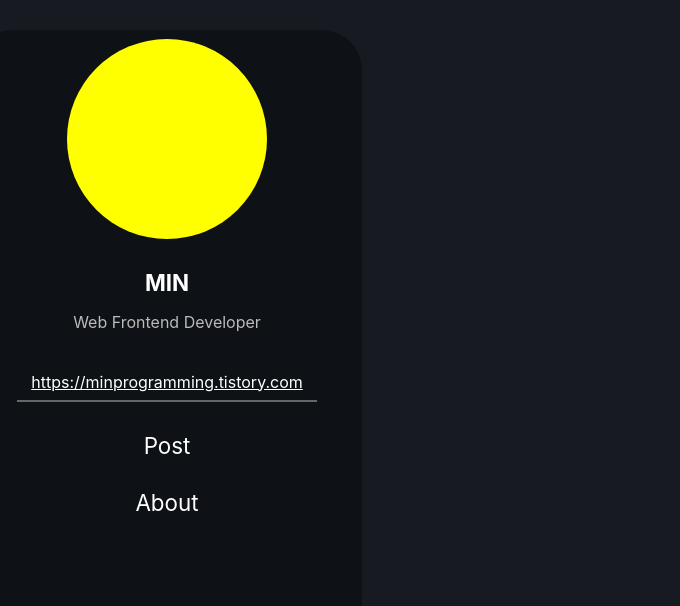
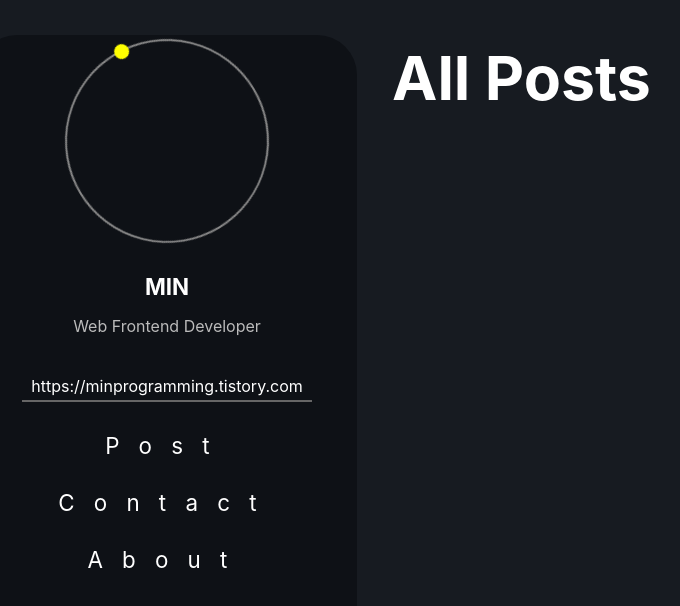
Before and after one commit to blogProjectKimTaehyun/hh99-blog, a React (Create React App) app: page / in a window 1280 px wide. Shown: the top 606 px of the page, without its empty margins (58-738 px from the left). Built offline with nearby package versions, Linux system fonts and the light colour scheme.

Commit message:
feat : create blog header

```diff
--- a/src/compoents/ui/Header/Header.jsx
+++ b/src/compoents/ui/Header/Header.jsx
@@ -1,107 +1,18 @@
-import { FontAwesomeIcon } from "@fortawesome/react-fontawesome";
-import { styled } from "styled-components";
+import { Catagory, Intro } from "./HeaderContent";
+import { StHeader, StNav } from "./style";
 
 const Header = () => {
+  const introDesc = { name: "MIN", job: "Web Frontend Developer" };
+  const introBlog = "https://minprogramming.tistory.com";
+  const catagory = ["Post", "Contact", "About"];
   return (
     <StHeader>
       <StNav>
-        <StIntro>
-          <div className="profile"></div>
-          <div className="desc">
-            <p className="name">MIN</p>
-            <p className="job">Web Frontend Developer</p>
-          </div>
-          <div className="link">
-            <a href="https://minprogramming.tistory.com">
-              https://minprogramming.tistory.com
-            </a>
-          </div>
-        </StIntro>
-        <StCatagory>
-          <ul>
-            <li>Post</li>
-            <li>About</li>
-          </ul>
-        </StCatagory>
+        <Intro desc={introDesc} blog={introBlog} />
+        <Catagory catagory={catagory} />
       </StNav>
     </StHeader>
   );
 };
 
-const StHeader = styled.div`
-  position: absolute;
-  top: 0;
-  left: 0;
-  min-width: 450px;
-  width: 25vw;
-  height: 100vh;
-  padding: 30px;
-  box-sizing: border-box;
-`;
-
-const StNav = styled.nav`
-  width: 100%;
-  height: 100%;
-  border: none;
-  border-radius: 40px;
-  background: rgb(14, 17, 22);
-`;
-
-const StIntro = styled.div`
-  height: 50%;
-  padding: 0;
-  margin: 0;
-  display: flex;
-  flex-direction: column;
-  justify-content: center;
-  align-items: center;
-  .profile {
-    width: 200px;
-    height: 200px;
-    border-radius: 100%;
-    background: yellow;
-  }
-  .desc {
-    font-size: 1rem;
-    text-align: center;
-    color: #bbb;
-    margin-bottom: 24px;
-    .name {
-      margin-top: 30px;
-      margin-bottom: 0;
-      font-size: 1.4rem;
-      font-weight: bold;
-      color: #fff;
-    }
-  }
-  .link {
-    margin: 0;
-    a {
-      color: #fff;
-      font-size: 1rem;
-    }
-  }
-`;
-
-const StCatagory = styled.div`
-  height: 50%;
-  padding-right: 45px;
-  padding-left: 45px;
-  margin: 0;
-  box-sizing: border-box;
-  ul {
-    padding: 0;
-    margin: 0;
-    box-sizing: border-box;
-    border-top: 2px solid #666;
-    list-style-type: none;
-    text-align: center;
-    li {
-      margin: 30px;
-      color: #fff;
-      font-size: 1.4rem;
-    }
-  }
-`;
-
 export default Header;
--- /dev/null
+++ b/src/compoents/ui/Header/HeaderContent.jsx
@@ -0,0 +1,48 @@
+import {
+  StCatagory,
+  StCatagoryItem,
+  StCatagoryMenu,
+  StIntro,
+  StIntroDesc,
+  StIntroLink,
+  StIntroProfile,
+} from "./style";
+
+/**
+ * @param {string} profile the profile of Intro
+ * @param {object} desc the desc of Intro
+ * @param {string} link the link of Intro
+ */
+
+export const Intro = ({ profile, desc, blog }) => {
+  return (
+    <StIntro>
+      <StIntroProfile>
+        <span></span>
+      </StIntroProfile>
+      <StIntroDesc>
+        <p className="name">{desc.name}</p>
+        <p className="job">{desc.job}</p>
+      </StIntroDesc>
+      <StIntroLink>
+        <a href={blog}>{blog}</a>
+      </StIntroLink>
+    </StIntro>
+  );
+};
+
+/**
+ * @param {Array} catagory the catagory list
+ */
+
+export const Catagory = ({ catagory }) => {
+  return (
+    <StCatagory>
+      <StCatagoryMenu>
+        {catagory.map((item) => (
+          <StCatagoryItem key={item}>{item}</StCatagoryItem>
+        ))}
+      </StCatagoryMenu>
+    </StCatagory>
+  );
+};
--- /dev/null
+++ b/src/compoents/ui/Header/style.js
@@ -0,0 +1,99 @@
+import { styled } from "styled-components";
+
+export const StHeader = styled.div`
+  min-width: 450px;
+  width: 20vw;
+  height: 100vh;
+  padding: 35px;
+  box-sizing: border-box;
+`;
+
+export const StNav = styled.nav`
+  width: 100%;
+  height: 100%;
+  border: none;
+  border-radius: 40px;
+  background: rgb(14, 17, 22);
+`;
+
+export const StIntro = styled.div`
+  height: 50%;
+  padding: 0;
+  margin: 0;
+  display: flex;
+  flex-direction: column;
+  justify-content: center;
+  align-items: center;
+`;
+
+export const StIntroProfile = styled.div`
+  position: relative;
+  width: 200px;
+  height: 200px;
+  border-radius: 100%;
+  border: 2px solid #888;
+  animation: rotate_image 6s linear infinite;
+  @keyframes rotate_image {
+    100% {
+      transform: rotate(360deg);
+    }
+  }
+
+  span {
+    position: absolute;
+    top: 0;
+    left: 50%;
+    transform: translate(0%, -50%);
+    width: 15px;
+    height: 15px;
+    border-radius: 100%;
+    display: inline-block;
+    background: yellow;
+  }
+`;
+
+export const StIntroDesc = styled.div`
+  font-size: 1rem;
+  text-align: center;
+  color: #bbb;
+  margin-bottom: 24px;
+  .name {
+    margin-top: 30px;
+    margin-bottom: 0;
+    font-size: 1.4rem;
+    font-weight: bold;
+    color: #fff;
+  }
+`;
+
+export const StIntroLink = styled.div`
+  margin: 0;
+  a {
+    color: #fff;
+    font-size: 1rem;
+    text-decoration: none;
+  }
+`;
+
+export const StCatagory = styled.div`
+  height: 50%;
+  padding-right: 45px;
+  padding-left: 45px;
+  margin: 0;
+  box-sizing: border-box;
+`;
+
+export const StCatagoryMenu = styled.ul`
+  padding: 0;
+  margin: 0;
+  box-sizing: border-box;
+  border-top: 2px solid #666;
+  list-style-type: none;
+  text-align: center;
+`;
+export const StCatagoryItem = styled.li`
+  margin: 30px;
+  color: #fff;
+  font-size: 1.4rem;
+  letter-spacing: 1.2rem;
+`;
--- a/src/compoents/ui/Layout.jsx
+++ b/src/compoents/ui/Layout.jsx
@@ -8,6 +8,9 @@ const StLayout = styled.div`
   width: 100vw;
   height: 100vh;
   background: rgb(23, 27, 33);
+  display: flex;
+  justify-content: space-between;
+  align-items: center;
 `;
 
 export default Layout;
--- a/src/features/blog/bloglist/BlogList.jsx
+++ b/src/features/blog/bloglist/BlogList.jsx
@@ -0,0 +1,22 @@
+import { styled } from "styled-components";
+
+const BlogList = ({ children }) => {
+  return <StBlogList>{children}</StBlogList>;
+};
+
+const StBlogList = styled.div`
+  width: 75vw;
+  height: 100%;
+  display: flex;
+  flex-direction: column;
+  justify-content: flex-start;
+`;
+
+const StBlogListTitle = styled.h1`
+  font-size: 3.8rem;
+  color: #fff;
+`;
+
+BlogList.Title = StBlogListTitle;
+
+export default BlogList;
--- a/src/pages/Home.jsx
+++ b/src/pages/Home.jsx
@@ -6,6 +6,9 @@ const Home = () => {
   return (
     <Layout>
       <Header />
+      <BlogList>
+        <BlogList.Title>All Posts</BlogList.Title>
+      </BlogList>
     </Layout>
   );
 };
--- a/src/shared/Router.jsx
+++ b/src/shared/Router.jsx
@@ -1,8 +1,7 @@
+import { BrowserRouter, Routes, Route } from "react-router-dom";
 import Detail from "../pages/Detail";
 import Home from "../pages/Home";
 import Write from "../pages/Write";
-
-const { BrowserRouter, Routes, Route } = require("react-router-dom");
 
 const Router = () => {
   return (
```
